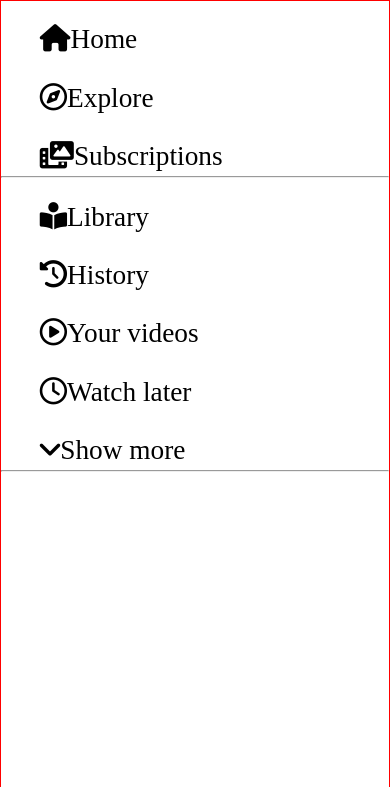
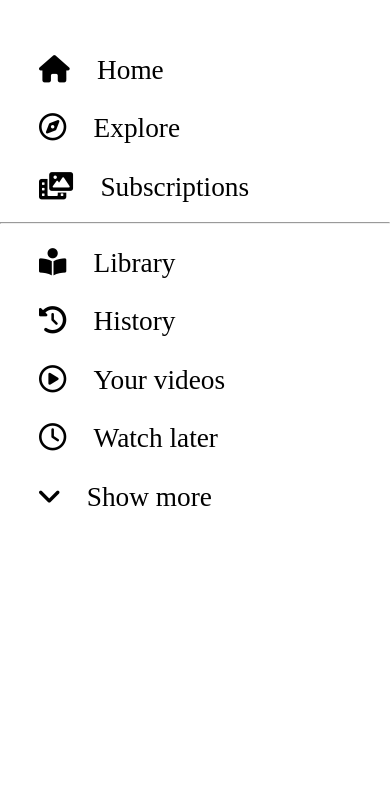
Before and after one commit to atakriti/youtube-clone-v2, a website: page src/index.html in a window 390 px wide. Shown: the top 787 px of the page. Drawn offline with nearby package versions, Linux system fonts and the light colour scheme; files that its build step writes are made by us from their sources.

Commit message:
updated droplist

```diff
--- a/src/index.html
+++ b/src/index.html
@@ -33,7 +33,7 @@
             <a href="#"><i class="far fa-play-circle"></i><span>Your videos</span></a>
             <a href="#"><i class="far fa-clock"></i><span>Watch later</span></a>
             <a href="#"><i class="fas fa-angle-down"></i><span>Show more</span></a>
-            <hr>
+
 
           </div>
         <img src="./images/youtube.png" alt="" />
--- a/src/scss/main.scss
+++ b/src/scss/main.scss
@@ -298,7 +298,7 @@ main{
                 display: block;
             }
             .mobile-list{
-               border: 1px red solid;
+                padding-top:8% ;
                 display: none;
                 height: 100vh;
                 width: 100%;
@@ -310,15 +310,21 @@ main{
                 z-index: 1;
                 background-color: white;
                 line-height: 10vw;
+                hr{
+                    margin: 4% 0%;
+                }
+                a{
 
-                a{
-                    display: block;
+                     display: block;
                     font-size: 7vw;
                 padding-left: 10%;
-                    width: 100%;
+                    width: 80%;
                 color: black;
                 margin-top: 5%;
                 text-decoration: none;
+                i{
+                    margin-right: 10%;
+                }
 
                 }
                 h4{
```
Also changed, not shown: dist/index.html, dist/styles/main.css, 1 other file.
